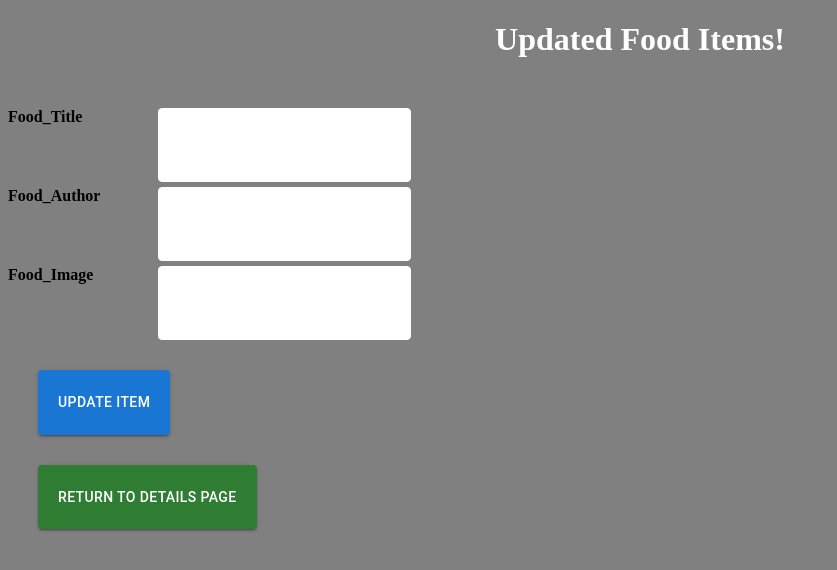
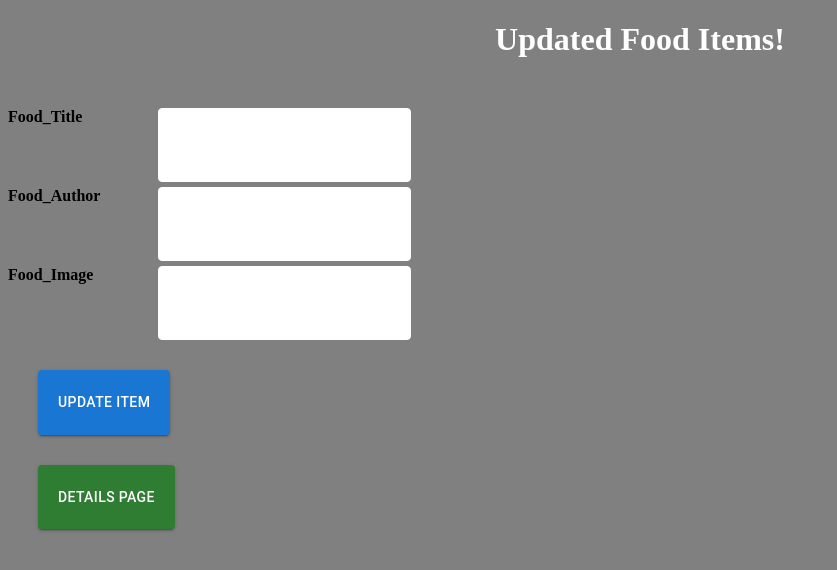
Before and after one commit to twentymurial33/murials_menu, a React (Create React App) app in the folder client/: page /edit/1 in a window 1280 px wide. Shown: the top 570 px of the page, without its empty margins (0-837 px from the left). Built offline with nearby package versions, Linux system fonts and the light colour scheme; no server answers.

Commit message:
small css changes

```diff
--- a/client/src/pages/Edit.js
+++ b/client/src/pages/Edit.js
@@ -108,7 +108,7 @@ function Edit() {
               color="success"
               onClick={navigateToEdit}
             >
-              Return To Details Page
+              Details Page
             </Button>
           </form>
         </div>
```
